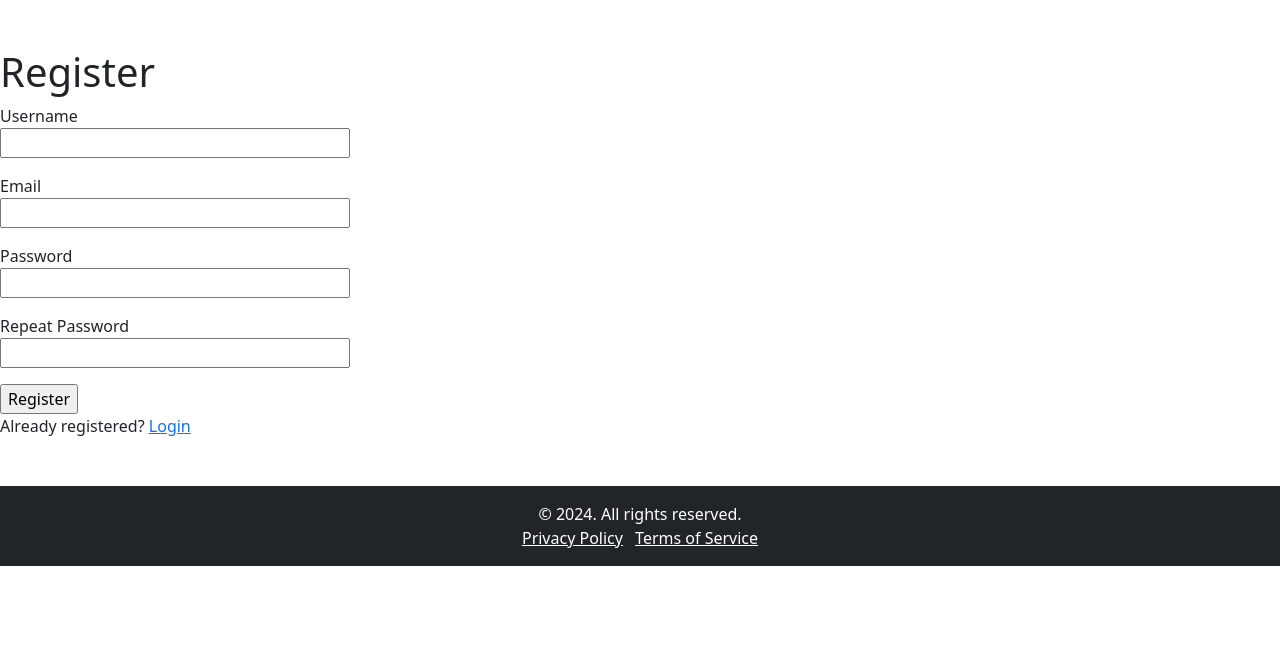
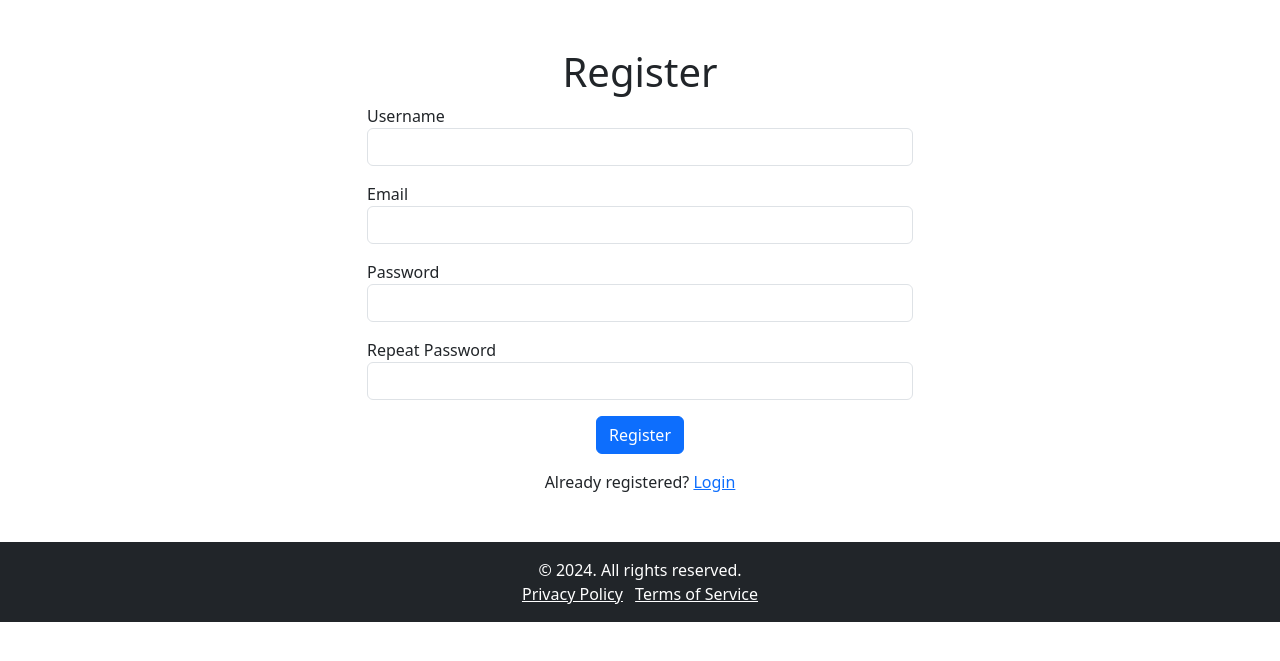
Before and after one commit to Dronzillla/flask_pzp_project, a Flask app: page /auth/register in a window 1280 px wide. Shown: the part 56-717 px from the top of the page. Run offline with Flask 3, Linux system fonts and the light colour scheme; some libraries are stand-ins or nearby versions.

Commit message:
Style register and login routes

```diff
--- a/blueprintapp/blueprints/auth/templates/auth/register.html
+++ b/blueprintapp/blueprints/auth/templates/auth/register.html
@@ -1,47 +1,54 @@
 {% extends "base.html" %}
 {% block title %}Register{% endblock %}
 {% block content %}
-    <div>
+<body>
+    <div class="container">
+        <div class="row justify-content-center">
+            <div class="col-md-6">
                 <form action="" method="post">
                     {{ form.hidden_tag() }}
                     <div>
-                <h1>Register</h1>
+                        <h1 class="text-center">Register</h1>
                     </div>
-            <p>
-                {{ form.username.label }}<br>
-                {{ form.username(size=32) }}<br>
+                    <div class="mb-3">
+                        <label for="username">{{ form.username.label }}</label>
+                        {{ form.username(class_="form-control", size=32) }}
                         {% for error in form.username.errors %}
-                <span style="color: red;">[{{ error }}]</span>
+                        <span class="text-danger">[{{ error }}]</span>
                         {% endfor %}
-            </p>
-            <p>
-                {{ form.email.label }}<br>
-                {{ form.email(size=32) }}<br>
+                    </div>
+                    <div class="mb-3">
+                        <label for="email">{{ form.email.label }}</label>
+                        {{ form.email(class_="form-control", size=32) }}
                         {% for error in form.email.errors %}
-                <span style="color: red;">[{{ error }}]</span>
+                        <span class="text-danger">[{{ error }}]</span>
                         {% endfor %}
-            </p>
-            <p>
-                {{ form.password.label }}<br>
-                {{ form.password(size=32) }}<br>
+                    </div>
+                    <div class="mb-3">
+                        <label for="password">{{ form.password.label }}</label>
+                        {{ form.password(class_="form-control", size=32) }}
                         {% for error in form.password.errors %}
-                <span style="color: red;">[{{ error }}]</span>
+                        <span class="text-danger">[{{ error }}]</span>
                         {% endfor %}
-            </p>
-            <p>
-                {{ form.password2.label }}<br>
-                {{ form.password2(size=32) }}<br>
+                    </div>
+                    <div class="mb-3">
+                        <label for="password2">{{ form.password2.label }}</label>
+                        {{ form.password2(class_="form-control", size=32) }}
                         {% for error in form.password2.errors %}
-                <span style="color: red;">[{{ error }}]</span>
+                        <span class="text-danger">[{{ error }}]</span>
                         {% endfor %}
-            </p>
-            <div>
-                {{ form.submit() }}
+                    </div>
+                    <div class="text-center">
+                        {{ form.submit(class_="btn btn-primary") }}
                     </div>
                 </form>
-        <div>
+                <div class="text-center mt-3">
                     <span>Already registered?</span>
-            <a href="{{ url_for('auth.login') }}"><i aria-hidden="true"></i>Login</a>
+                    <a href="{{ url_for('auth.login') }}">Login</a>
                 </div>
             </div>
+        </div>
+    </div>
+
+</body>
 {% endblock %}
```
Also changed, not shown: blueprintapp/blueprints/auth/templates/auth/login.html (+27 -19 lines). Lines whose indentation alone changed are shown as unchanged.
